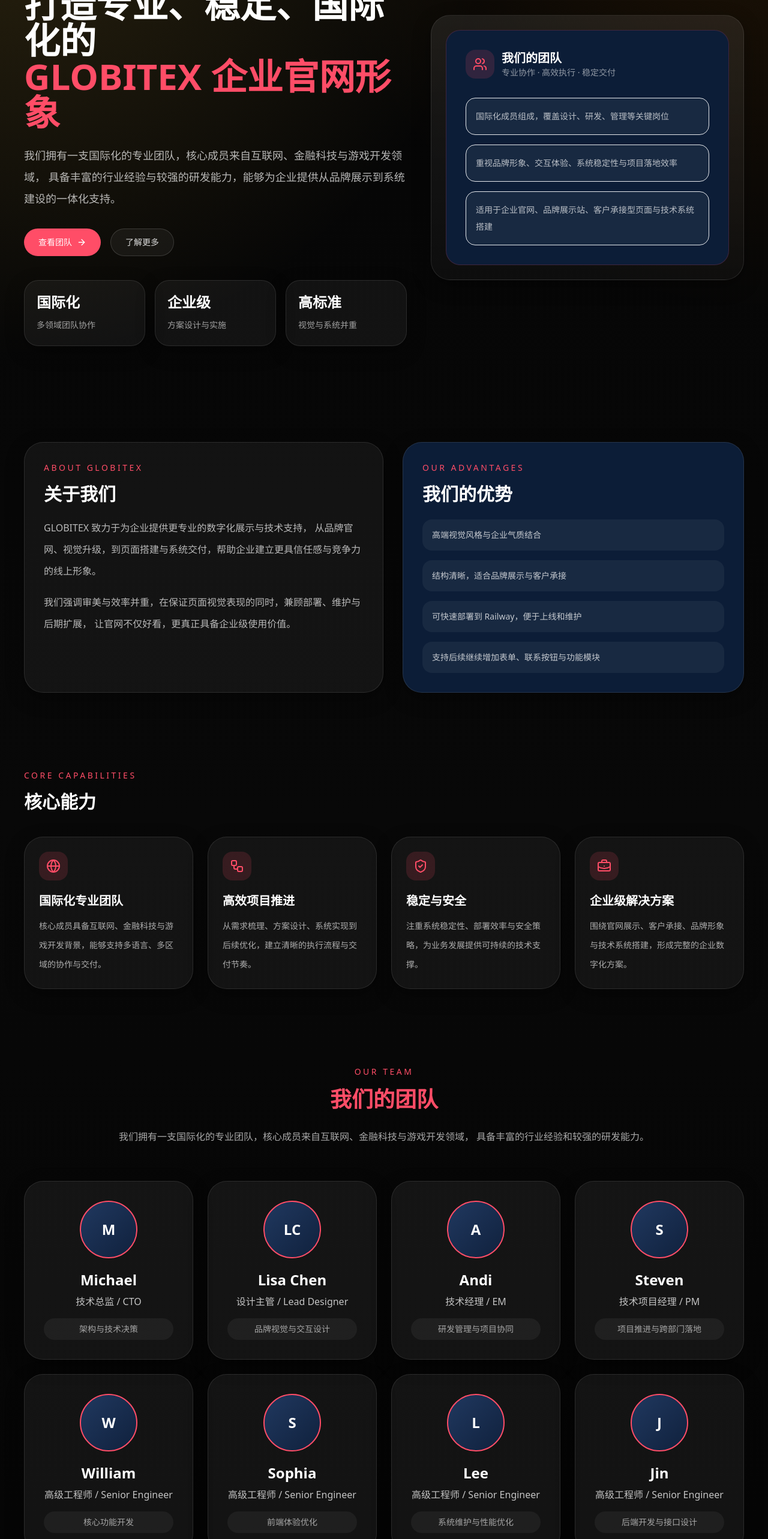
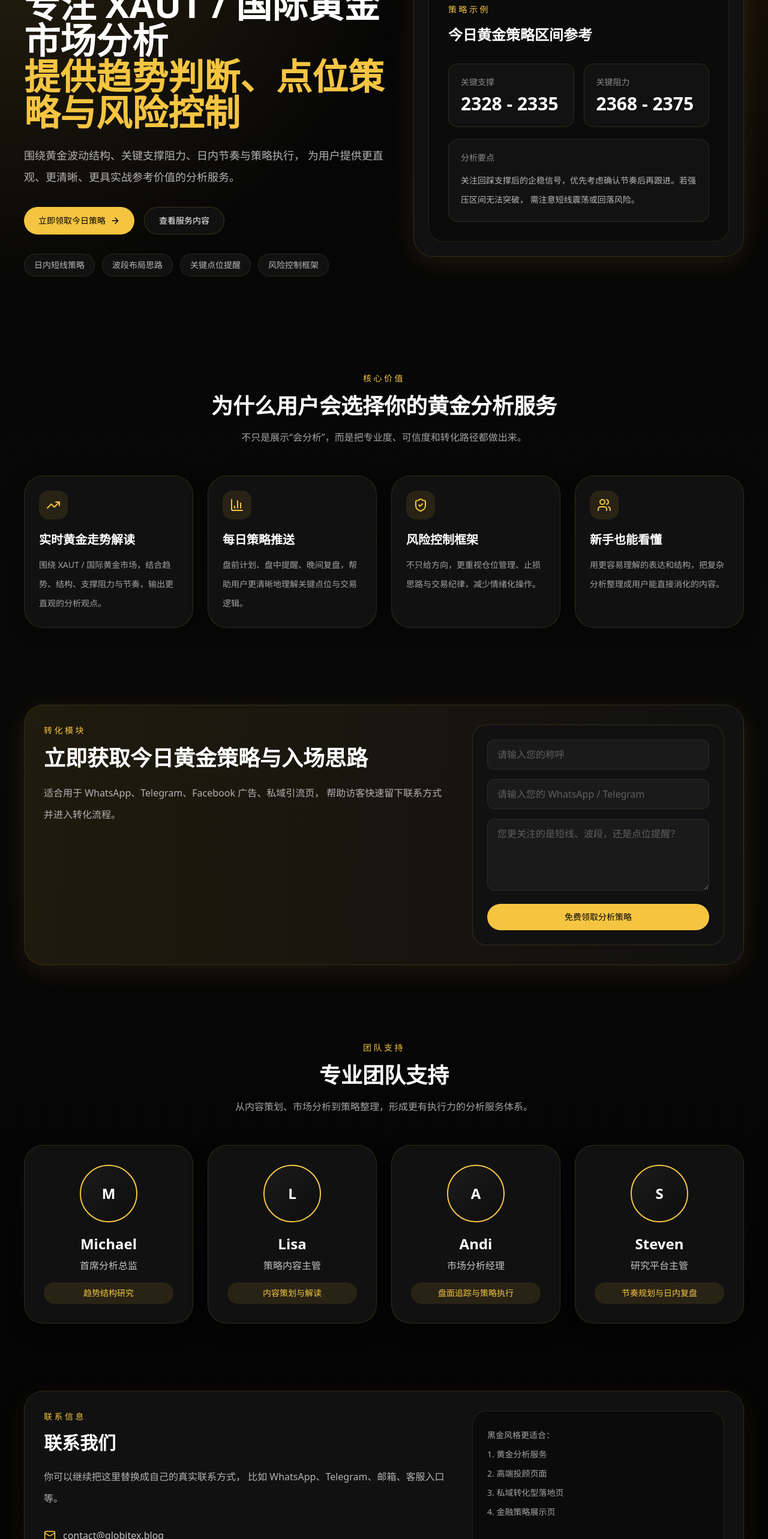
Before and after one commit to joo532200/shangye, a Next.js app: page / in a window 1280 px wide. Shown: the part 234-2800 px from the top of the page at 60% size. Built offline with nearby package versions, Linux system fonts and the light colour scheme.

Commit message:
Update page.tsx

```diff
--- a/app/page.tsx
+++ b/app/page.tsx
@@ -3,80 +3,60 @@
 import { motion } from "framer-motion";
 import {
   ArrowRight,
-  BriefcaseBusiness,
-  Globe,
+  BarChart3,
   ShieldCheck,
+  TrendingUp,
   Users,
-  Workflow,
   Mail,
   Phone
 } from "lucide-react";
 import { Navbar } from "@/components/navbar";
 
-const services = [
+const features = [
   {
-    icon: Globe,
-    title: "国际化专业团队",
-    desc: "核心成员具备互联网、金融科技与游戏开发背景，能够支持多语言、多区域的协作与交付。"
+    icon: TrendingUp,
+    title: "实时黄金走势解读",
+    desc: "围绕 XAUT / 国际黄金市场，结合趋势、结构、支撑阻力与节奏，输出更直观的分析观点。"
   },
   {
-    icon: Workflow,
-    title: "高效项目推进",
-    desc: "从需求梳理、方案设计、系统实现到后续优化，建立清晰的执行流程与交付节奏。"
+    icon: BarChart3,
+    title: "每日策略推送",
+    desc: "盘前计划、盘中提醒、晚间复盘，帮助用户更清晰地理解关键点位与交易逻辑。"
   },
   {
     icon: ShieldCheck,
-    title: "稳定与安全",
-    desc: "注重系统稳定性、部署效率与安全策略，为业务发展提供可持续的技术支撑。"
+    title: "风险控制框架",
+    desc: "不只给方向，更重视仓位管理、止损思路与交易纪律，减少情绪化操作。"
   },
   {
-    icon: BriefcaseBusiness,
-    title: "企业级解决方案",
-    desc: "围绕官网展示、客户承接、品牌形象与技术系统搭建，形成完整的企业数字化方案。"
+    icon: Users,
+    title: "新手也能看懂",
+    desc: "用更容易理解的表达和结构，把复杂分析整理成用户能直接消化的内容。"
   }
 ];
 
 const team = [
-  { name: "Michael", role: "技术总监 / CTO", tag: "架构与技术决策" },
-  { name: "Lisa Chen", role: "设计主管 / Lead Designer", tag: "品牌视觉与交互设计" },
-  { name: "Andi", role: "技术经理 / EM", tag: "研发管理与项目协同" },
-  { name: "Steven", role: "技术项目经理 / PM", tag: "项目推进与跨部门落地" },
-  { name: "William", role: "高级工程师 / Senior Engineer", tag: "核心功能开发" },
-  { name: "Sophia", role: "高级工程师 / Senior Engineer", tag: "前端体验优化" },
-  { name: "Lee", role: "高级工程师 / Senior Engineer", tag: "系统维护与性能优化" },
-  { name: "Jin", role: "高级工程师 / Senior Engineer", tag: "后端开发与接口设计" }
+  { name: "Michael", role: "首席分析总监", tag: "趋势结构研究" },
+  { name: "Lisa", role: "策略内容主管", tag: "内容策划与解读" },
+  { name: "Andi", role: "市场分析经理", tag: "盘面追踪与策略执行" },
+  { name: "Steven", role: "研究平台主管", tag: "节奏规划与日内复盘" }
 ];
-
-const stats = [
-  ["国际化", "多领域团队协作"],
-  ["企业级", "方案设计与实施"],
-  ["高标准", "视觉与系统并重"]
-];
-
-function initials(name: string) {
-  return name
-    .split(" ")
-    .map((part) => part[0])
-    .join("")
-    .slice(0, 2)
-    .toUpperCase();
-}
 
 export default function Page() {
   return (
-    <main className="enterprise-bg min-h-screen">
+    <main className="enterprise-bg min-h-screen bg-[#050505] text-white">
       <Navbar />
 
       <section id="home" className="mx-auto max-w-7xl px-6 pb-16 pt-14 lg:px-10 lg:pb-24 lg:pt-20">
-        <div className="grid items-center gap-10 lg:grid-cols-[1.1fr_0.9fr]">
+        <div className="grid items-center gap-10 lg:grid-cols-[1.05fr_0.95fr]">
           <div>
             <motion.div
               initial={{ opacity: 0, y: 18 }}
               animate={{ opacity: 1, y: 0 }}
               transition={{ duration: 0.6 }}
-              className="inline-flex rounded-full border border-white/15 bg-white/5 px-4 py-2 text-sm text-white/80"
+              className="inline-flex rounded-full border border-[rgba(245,197,66,0.18)] bg-[#111111] px-4 py-2 text-sm text-[#f5c542]"
             >
-              企业官网 · 品牌展示 · 团队介绍
+              黑金高级分析服务页面
             </motion.div>
 
             <motion.h1
@@ -85,18 +65,20 @@
               transition={{ delay: 0.1, duration: 0.7 }}
               className="mt-6 max-w-4xl text-5xl font-bold leading-tight text-white sm:text-6xl"
             >
-              打造专业、稳定、国际化的
-              <span className="block text-[#ff4d67]">GLOBITEX 企业官网形象</span>
+              专注 XAUT / 国际黄金市场分析
+              <span className="block text-[#f5c542]">
+                提供趋势判断、点位策略与风险控制
+              </span>
             </motion.h1>
 
             <motion.p
               initial={{ opacity: 0, y: 18 }}
               animate={{ opacity: 1, y: 0 }}
               transition={{ delay: 0.2, duration: 0.7 }}
-              className="mt-6 max-w-2xl text-lg leading-9 text-white/70"
+              className="mt-6 max-w-2xl text-lg leading-9 text-[#b3b3b3]"
             >
-              我们拥有一支国际化的专业团队，核心成员来自互联网、金融科技与游戏开发领域，
-              具备丰富的行业经验与较强的研发能力，能够为企业提供从品牌展示到系统建设的一体化支持。
+              围绕黄金波动结构、关键支撑阻力、日内节奏与策略执行，
+              为用户提供更直观、更清晰、更具实战参考价值的分析服务。
             </motion.p>
 
             <motion.div
@@ -106,27 +88,33 @@
               className="mt-8 flex flex-wrap gap-4"
             >
               <a
-                href="#team"
-                className="inline-flex items-center gap-2 rounded-full bg-[#ff4d67] px-6 py-3 text-sm font-medium text-white"
+                href="#contact"
+                className="inline-flex items-center gap-2 rounded-full bg-[#f5c542] px-6 py-3 text-sm font-medium text-black"
               >
-                查看团队
+                立即领取今日策略
                 <ArrowRight className="h-4 w-4" />
               </a>
               <a
-                href="#about"
-                className="rounded-full border border-white/15 bg-white/5 px-6 py-3 text-sm text-white/85"
+                href="#services"
+                className="rounded-full border border-[rgba(245,197,66,0.18)] bg-[#111111] px-6 py-3 text-sm text-white"
               >
-                了解更多
+                查看服务内容
               </a>
             </motion.div>
 
-            <div className="mt-10 grid max-w-3xl gap-4 sm:grid-cols-3">
-              {stats.map(([title, desc]) => (
-                <div key={title} className="rounded-3xl border border-white/10 bg-white/5 p-5 shadow-soft">
-                  <div className="text-2xl font-semibold text-white">{title}</div>
-                  <div className="mt-2 text-sm leading-7 text-white/60">{desc}</div>
-                </div>
-              ))}
+            <div className="mt-8 flex flex-wrap gap-3">
+              <div className="rounded-full border border-[rgba(245,197,66,0.12)] bg-[#111111] px-4 py-2 text-sm text-white/70">
+                日内短线策略
+              </div>
+              <div className="rounded-full border border-[rgba(245,197,66,0.12)] bg-[#111111] px-4 py-2 text-sm text-white/70">
+                波段布局思路
+              </div>
+              <div className="rounded-full border border-[rgba(245,197,66,0.12)] bg-[#111111] px-4 py-2 text-sm text-white/70">
+                关键点位提醒
+              </div>
+              <div className="rounded-full border border-[rgba(245,197,66,0.12)] bg-[#111111] px-4 py-2 text-sm text-white/70">
+                风险控制框架
+              </div>
             </div>
           </div>
 
@@ -134,112 +122,124 @@
             initial={{ opacity: 0, scale: 0.96 }}
             animate={{ opacity: 1, scale: 1 }}
             transition={{ delay: 0.15, duration: 0.7 }}
-            className="rounded-[2rem] border border-white/10 bg-[linear-gradient(180deg,rgba(255,255,255,0.08),rgba(255,255,255,0.03))] p-6 shadow-soft"
+            className="rounded-[2rem] border border-[rgba(245,197,66,0.14)] bg-[#111111] p-6 shadow-[0_10px_40px_rgba(245,197,66,0.10)]"
           >
-            <div className="rounded-[1.5rem] border border-[#ff4d67]/20 bg-[#0c1d37] p-8">
-              <div className="mb-8 flex items-center gap-3">
-                <div className="flex h-12 w-12 items-center justify-center rounded-2xl bg-[#ff4d67]/15 text-[#ff4d67]">
-                  <Users className="h-6 w-6" />
+            <div className="rounded-[1.5rem] border border-[rgba(245,197,66,0.12)] bg-[#0b0b0b] p-8">
+              <div className="text-sm tracking-[0.25em] text-[#f5c542]">策略示例</div>
+              <h2 className="mt-4 text-2xl font-bold text-white">今日黄金策略区间参考</h2>
+
+              <div className="mt-8 grid gap-4 sm:grid-cols-2">
+                <div className="rounded-2xl border border-[rgba(245,197,66,0.12)] bg-[#121212] p-5">
+                  <div className="text-sm text-white/50">关键支撑</div>
+                  <div className="mt-2 text-3xl font-bold text-white">2328 - 2335</div>
                 </div>
-                <div>
-                  <div className="text-xl font-semibold text-white">我们的团队</div>
-                  <div className="text-sm text-white/55">专业协作 · 高效执行 · 稳定交付</div>
+                <div className="rounded-2xl border border-[rgba(245,197,66,0.12)] bg-[#121212] p-5">
+                  <div className="text-sm text-white/50">关键阻力</div>
+                  <div className="mt-2 text-3xl font-bold text-white">2368 - 2375</div>
                 </div>
               </div>
 
-              <div className="space-y-4">
-                {[
-                  "国际化成员组成，覆盖设计、研发、管理等关键岗位",
-                  "重视品牌形象、交互体验、系统稳定性与项目落地效率",
-                  "适用于企业官网、品牌展示站、客户承接型页面与技术系统搭建"
-                ].map((item) => (
-                  <div key={item} className="rounded-2xl border border-white/8 bg-white/5 p-4 text-sm leading-7 text-white/70">
-                    {item}
-                  </div>
-                ))}
+              <div className="mt-5 rounded-2xl border border-[rgba(245,197,66,0.12)] bg-[#121212] p-5">
+                <div className="text-sm text-white/50">分析要点</div>
+                <p className="mt-3 text-sm leading-8 text-white/70">
+                  关注回踩支撑后的企稳信号，优先考虑确认节奏后再跟进。若强压区间无法突破，
+                  需注意短线震荡或回落风险。
+                </p>
               </div>
             </div>
           </motion.div>
         </div>
       </section>
 
-      <section id="about" className="mx-auto max-w-7xl px-6 py-16 lg:px-10">
-        <div className="grid gap-8 lg:grid-cols-[1fr_0.95fr]">
-          <div className="rounded-[2rem] border border-white/10 bg-white/5 p-8 shadow-soft">
-            <div className="text-sm tracking-[0.25em] text-[#ff4d67]">ABOUT GLOBITEX</div>
-            <h2 className="mt-4 text-3xl font-bold text-white">关于我们</h2>
-            <p className="mt-5 text-base leading-9 text-white/70">
-              GLOBITEX 致力于为企业提供更专业的数字化展示与技术支持，
-              从品牌官网、视觉升级，到页面搭建与系统交付，帮助企业建立更具信任感与竞争力的线上形象。
-            </p>
-            <p className="mt-4 text-base leading-9 text-white/70">
-              我们强调审美与效率并重，在保证页面视觉表现的同时，兼顾部署、维护与后期扩展，
-              让官网不仅好看，更真正具备企业级使用价值。
-            </p>
-          </div>
+      <section id="services" className="mx-auto max-w-7xl px-6 py-16 lg:px-10">
+        <div className="text-center">
+          <div className="text-sm tracking-[0.25em] text-[#f5c542]">核心价值</div>
+          <h2 className="mt-4 text-4xl font-bold text-white">
+            为什么用户会选择你的黄金分析服务
+          </h2>
+          <p className="mx-auto mt-4 max-w-3xl text-base leading-8 text-[#a3a3a3]">
+            不只是展示“会分析”，而是把专业度、可信度和转化路径都做出来。
+          </p>
+        </div>
 
-          <div className="rounded-[2rem] border border-white/10 bg-[#0c1d37] p-8 shadow-soft">
-            <div className="text-sm tracking-[0.25em] text-[#ff4d67]">OUR ADVANTAGES</div>
-            <h2 className="mt-4 text-3xl font-bold text-white">我们的优势</h2>
-            <div className="mt-6 space-y-4">
-              {[
-                "高端视觉风格与企业气质结合",
-                "结构清晰，适合品牌展示与客户承接",
-                "可快速部署到 Railway，便于上线和维护",
-                "支持后续继续增加表单、联系按钮与功能模块"
-              ].map((item) => (
-                <div key={item} className="rounded-2xl bg-white/5 px-4 py-4 text-sm text-white/75">
-                  {item}
-                </div>
-              ))}
-            </div>
-          </div>
-        </div>
-      </section>
-
-      <section id="services" className="mx-auto max-w-7xl px-6 py-16 lg:px-10">
-        <div className="mb-10">
-          <div className="text-sm tracking-[0.25em] text-[#ff4d67]">CORE CAPABILITIES</div>
-          <h2 className="mt-4 text-3xl font-bold text-white">核心能力</h2>
-        </div>
-        <div className="grid gap-6 md:grid-cols-2 xl:grid-cols-4">
-          {services.map((item) => {
+        <div className="mt-12 grid gap-6 md:grid-cols-2 xl:grid-cols-4">
+          {features.map((item) => {
             const Icon = item.icon;
             return (
-              <div key={item.title} className="rounded-[2rem] border border-white/10 bg-white/5 p-6 shadow-soft">
-                <div className="flex h-12 w-12 items-center justify-center rounded-2xl bg-[#ff4d67]/15 text-[#ff4d67]">
+              <div
+                key={item.title}
+                className="rounded-[2rem] border border-[rgba(245,197,66,0.14)] bg-[#111111] p-6 shadow-[0_10px_30px_rgba(0,0,0,0.35)]"
+              >
+                <div className="flex h-12 w-12 items-center justify-center rounded-2xl bg-[rgba(245,197,66,0.10)] text-[#f5c542]">
                   <Icon className="h-6 w-6" />
                 </div>
                 <div className="mt-5 text-xl font-semibold text-white">{item.title}</div>
-                <p className="mt-3 text-sm leading-8 text-white/65">{item.desc}</p>
+                <p className="mt-3 text-sm leading-8 text-[#a3a3a3]">{item.desc}</p>
               </div>
             );
           })}
         </div>
       </section>
 
+      <section id="about" className="mx-auto max-w-7xl px-6 py-16 lg:px-10">
+        <div className="grid gap-8 rounded-[2rem] border border-[rgba(245,197,66,0.14)] bg-[linear-gradient(90deg,rgba(245,197,66,0.10),rgba(17,17,17,1))] p-8 shadow-[0_10px_40px_rgba(245,197,66,0.10)] lg:grid-cols-[1fr_420px]">
+          <div>
+            <div className="text-sm tracking-[0.25em] text-[#f5c542]">转化模块</div>
+            <h2 className="mt-4 text-4xl font-bold text-white">
+              立即获取今日黄金策略与入场思路
+            </h2>
+            <p className="mt-5 max-w-2xl text-base leading-9 text-[#b3b3b3]">
+              适合用于 WhatsApp、Telegram、Facebook 广告、私域引流页，
+              帮助访客快速留下联系方式并进入转化流程。
+            </p>
+          </div>
+
+          <form className="rounded-[1.5rem] border border-[rgba(245,197,66,0.14)] bg-[#111111] p-6">
+            <div className="space-y-4">
+              <input
+                className="w-full rounded-xl border border-[rgba(245,197,66,0.10)] bg-[#1a1a1a] px-4 py-3 text-white outline-none placeholder:text-white/30"
+                placeholder="请输入您的称呼"
+              />
+              <input
+                className="w-full rounded-xl border border-[rgba(245,197,66,0.10)] bg-[#1a1a1a] px-4 py-3 text-white outline-none placeholder:text-white/30"
+                placeholder="请输入您的 WhatsApp / Telegram"
+              />
+              <textarea
+                className="min-h-[120px] w-full rounded-xl border border-[rgba(245,197,66,0.10)] bg-[#1a1a1a] px-4 py-3 text-white outline-none placeholder:text-white/30"
+                placeholder="您更关注的是短线、波段，还是点位提醒？"
+              />
+              <button
+                type="button"
+                className="w-full rounded-full bg-[#f5c542] px-6 py-3 text-sm font-medium text-black"
+              >
+                免费领取分析策略
+              </button>
+            </div>
+          </form>
+        </div>
+      </section>
+
       <section id="team" className="mx-auto max-w-7xl px-6 py-16 lg:px-10">
         <div className="text-center">
-          <div className="text-sm tracking-[0.25em] text-[#ff4d67]">OUR TEAM</div>
-          <h2 className="mt-4 text-4xl font-bold text-[#ff4d67]">我们的团队</h2>
-          <p className="mx-auto mt-6 max-w-4xl text-base leading-9 text-white/65">
-            我们拥有一支国际化的专业团队，核心成员来自互联网、金融科技与游戏开发领域，
-            具备丰富的行业经验和较强的研发能力。
+          <div className="text-sm tracking-[0.25em] text-[#f5c542]">团队支持</div>
+          <h2 className="mt-4 text-4xl font-bold text-white">专业团队支持</h2>
+          <p className="mx-auto mt-4 max-w-3xl text-base leading-8 text-[#a3a3a3]">
+            从内容策划、市场分析到策略整理，形成更有执行力的分析服务体系。
           </p>
         </div>
 
-        <div className="mt-14 grid gap-6 sm:grid-cols-2 xl:grid-cols-4">
+        <div className="mt-12 grid gap-6 sm:grid-cols-2 xl:grid-cols-4">
           {team.map((member) => (
             <div
               key={member.name}
-              className="rounded-[2rem] border border-white/10 bg-[rgba(255,255,255,0.06)] p-8 text-center shadow-soft transition hover:-translate-y-1"
+              className="rounded-[2rem] border border-[rgba(245,197,66,0.14)] bg-[#111111] p-8 text-center shadow-[0_10px_30px_rgba(0,0,0,0.35)]"
             >
-              <div className="mx-auto flex h-24 w-24 items-center justify-center rounded-full border-2 border-[#ff4d67] bg-[linear-gradient(135deg,#20385f,#10213d)] text-2xl font-semibold text-white">
-                {initials(member.name)}
+              <div className="mx-auto flex h-24 w-24 items-center justify-center rounded-full border-2 border-[#f5c542] bg-[linear-gradient(135deg,#1b1b1b,#0d0d0d)] text-2xl font-semibold text-white">
+                {member.name.slice(0, 1)}
               </div>
               <div className="mt-5 text-2xl font-bold text-white">{member.name}</div>
               <div className="mt-2 text-base text-white/75">{member.role}</div>
-              <div className="mt-4 rounded-full bg-white/5 px-4 py-2 text-sm text-white/60">
+              <div className="mt-4 rounded-full bg-[rgba(245,197,66,0.10)] px-4 py-2 text-sm text-[#f5c542]">
                 {member.tag}
               </div>
             </div>
@@ -247,32 +247,41 @@
         </div>
       </section>
 
-      <section id="contact" className="mx-auto max-w-7xl px-6 pb-24 pt-16 lg:px-10">
-        <div className="grid gap-8 rounded-[2rem] border border-white/10 bg-white/5 p-8 shadow-soft lg:grid-cols-[1fr_420px]">
+      <section id="contact" className="mx-auto max-w-7xl px-6 pb-24 pt-12 lg:px-10">
+        <div className="grid gap-8 rounded-[2rem] border border-[rgba(245,197,66,0.14)] bg-[#111111] p-8 shadow-[0_10px_40px_rgba(245,197,66,0.08)] lg:grid-cols-[1fr_420px]">
           <div>
-            <div className="text-sm tracking-[0.25em] text-[#ff4d67]">CONTACT US</div>
+            <div className="text-sm tracking-[0.25em] text-[#f5c542]">联系信息</div>
             <h2 className="mt-4 text-3xl font-bold text-white">联系我们</h2>
-            <p className="mt-5 max-w-2xl text-base leading-9 text-white/70">
-              这版已经改为 GLOBITEX 企业官网风格。你可以继续替换成自己的真实资料，
-              比如公司介绍、团队照片、邮箱、电话、WhatsApp、Telegram 等。
+            <p className="mt-5 max-w-2xl text-base leading-9 text-[#b3b3b3]">
+              你可以继续把这里替换成自己的真实联系方式，
+              比如 WhatsApp、Telegram、邮箱、客服入口等。
             </p>
+
             <div className="mt-8 space-y-4 text-white/75">
-              <div className="flex items-center gap-3"><Mail className="h-5 w-5 text-[#ff4d67]" /> contact@globitex.blog</div>
-              <div className="flex items-center gap-3"><Phone className="h-5 w-5 text-[#ff4d67]" /> +00 000 000 0000</div>
+              <div className="flex items-center gap-3">
+                <Mail className="h-5 w-5 text-[#f5c542]" />
+                contact@globitex.blog
+              </div>
+              <div className="flex items-center gap-3">
+                <Phone className="h-5 w-5 text-[#f5c542]" />
+                +00 000 000 0000
+              </div>
             </div>
           </div>
 
-          <form className="rounded-[1.5rem] border border-white/10 bg-[#0c1d37] p-6">
-            <div className="space-y-4">
-              <input className="w-full rounded-xl border border-white/10 bg-white/5 px-4 py-3 text-white outline-none placeholder:text-white/30" placeholder="您的姓名" />
-              <input className="w-full rounded-xl border border-white/10 bg-white/5 px-4 py-3 text-white outline-none placeholder:text-white/30" placeholder="联系方式" />
-              <input className="w-full rounded-xl border border-white/10 bg-white/5 px-4 py-3 text-white outline-none placeholder:text-white/30" placeholder="邮箱地址" />
-              <textarea className="min-h-[130px] w-full rounded-xl border border-white/10 bg-white/5 px-4 py-3 text-white outline-none placeholder:text-white/30" placeholder="请输入您的需求" />
-              <button type="button" className="w-full rounded-full bg-[#ff4d67] px-6 py-3 text-sm font-medium text-white">
-                提交咨询
-              </button>
+          <div className="rounded-[1.5rem] border border-[rgba(245,197,66,0.12)] bg-[#0b0b0b] p-6">
+            <div className="text-sm leading-8 text-[#a3a3a3]">
+              黑金风格更适合：
+              <br />
+              1. 黄金分析服务
+              <br />
+              2. 高端投顾页面
+              <br />
+              3. 私域转化型落地页
+              <br />
+              4. 金融策略展示页
             </div>
-          </form>
+          </div>
         </div>
       </section>
     </main>
```
